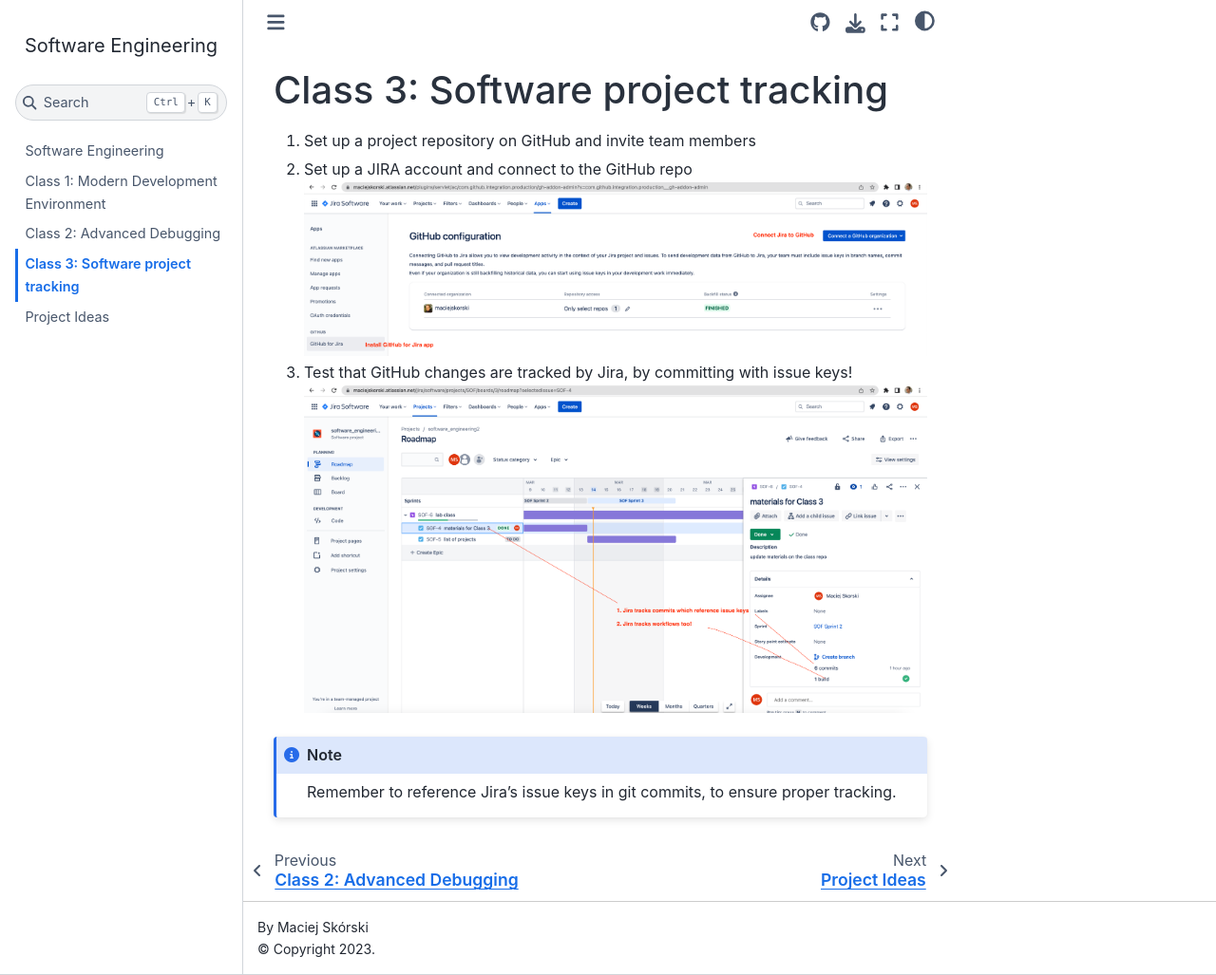
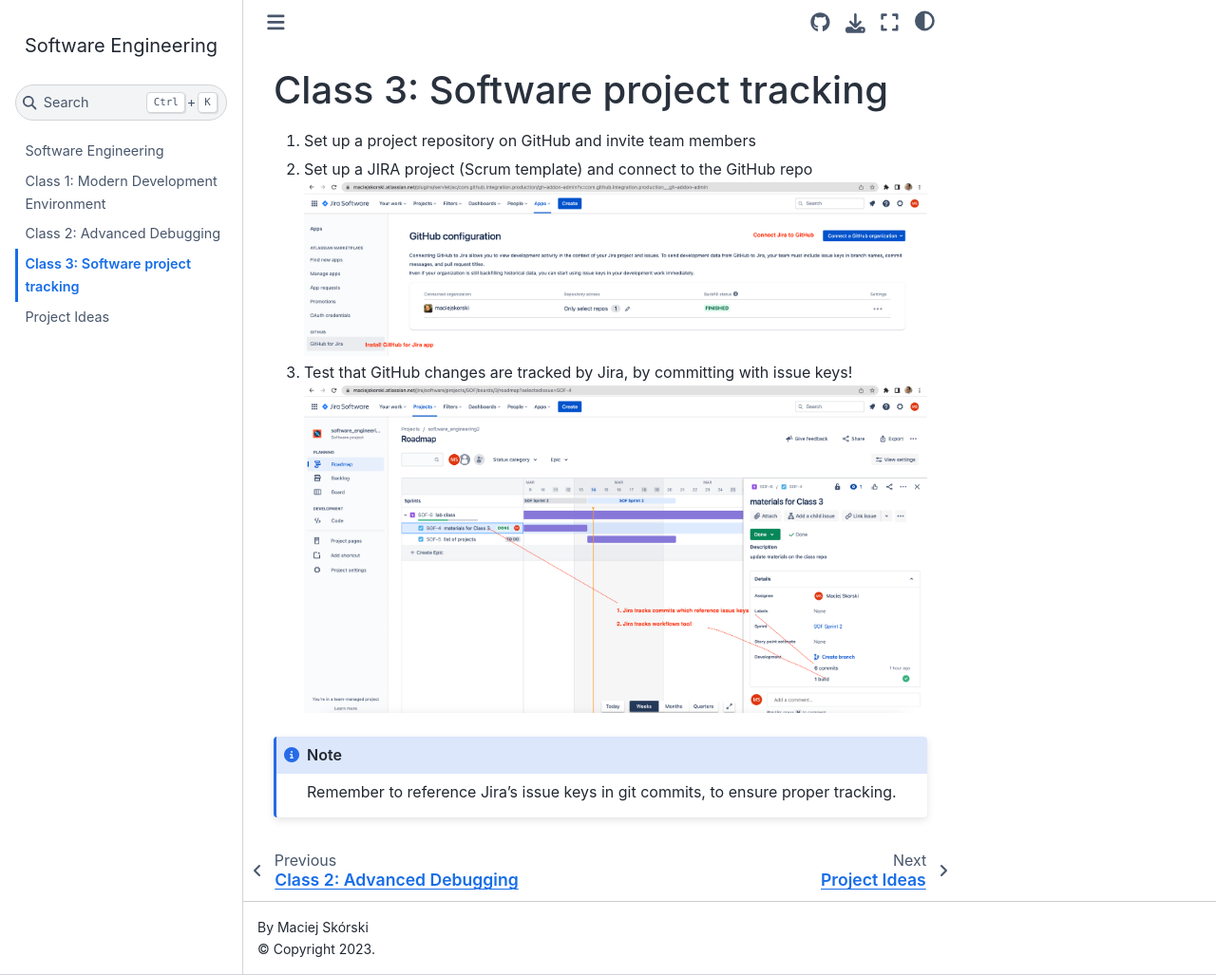
Before and after one commit to maciejskorski/software_engineering, a Jupyter Book: the page built from docs/project_management.md, in a window 1280 px wide and 1027 px high. Shown: the whole window at 95% size. Built offline with Jupyter Book 1.0.4 settings and Sphinx 7.4.7 and the Sphinx Book theme 1.1.4, drawn with Linux system fonts in a browser that asks for light colours.

Commit message:
update docs SOF-4

```diff
--- a/docs/project_management.md
+++ b/docs/project_management.md
@@ -2,7 +2,7 @@
 
 1. Set up a project repository on GitHub and invite team members
 
-2. Set up a JIRA account and connect to the GitHub repo
+2. Set up a JIRA project (Scrum template) and connect to the GitHub repo
 ![Jira app for GitHub](figures/Jira_GitHub_app.png)
 
 3. Test that GitHub changes are tracked by Jira, by committing with issue keys!
```
